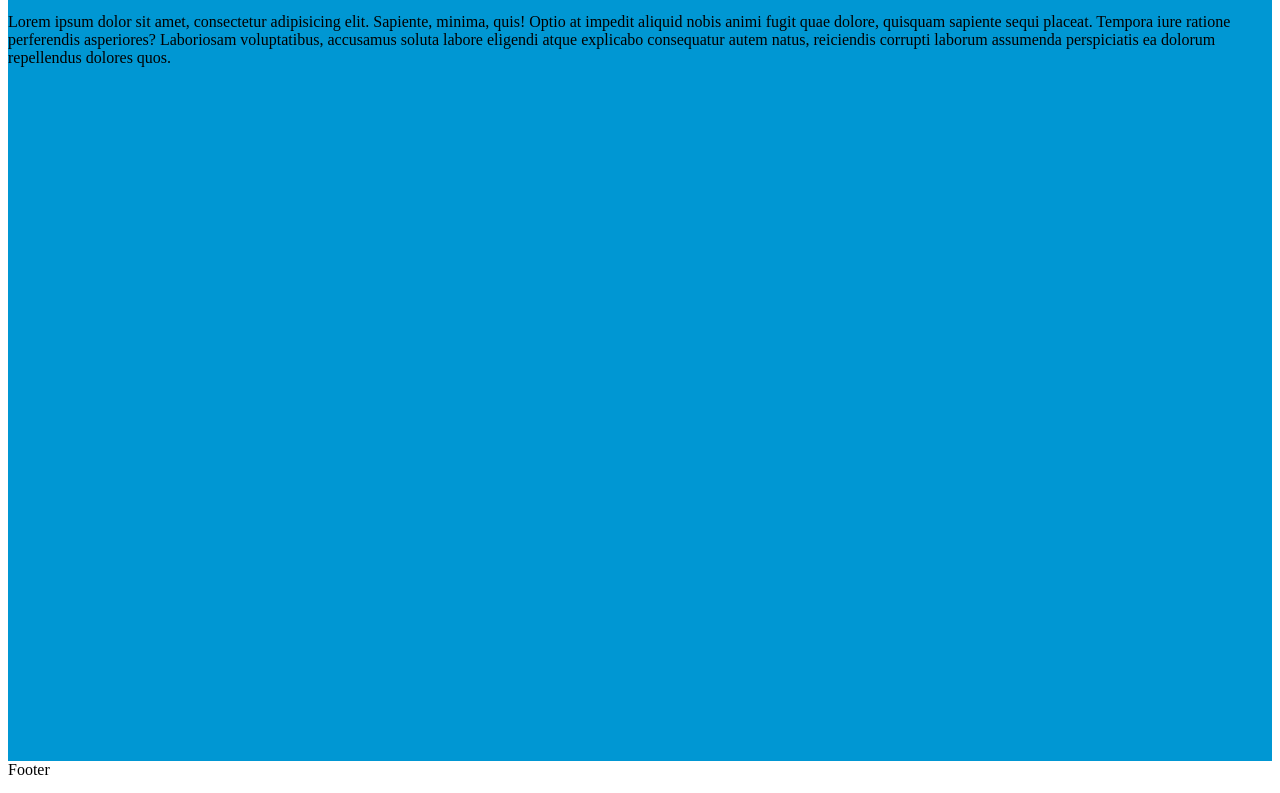
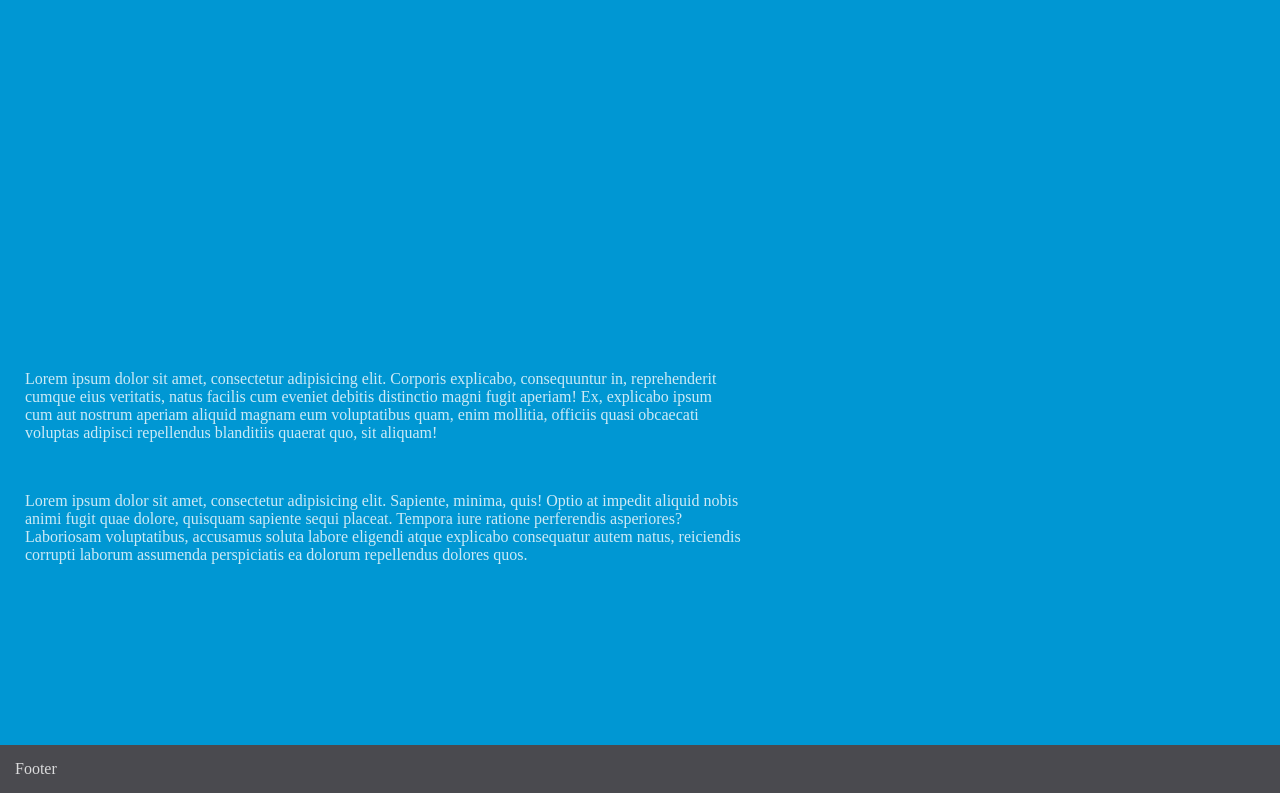
Before and after one commit to SamLud1110/test, a plain HTML site: page res-mini-project/res.html in a window 1280 px wide. Shown: the part 55-848 px from the top of the page. Drawn offline with Linux system fonts and the light colour scheme.

Commit message:
updated styling, unfinished

```diff
--- a/res-mini-project/res.css
+++ b/res-mini-project/res.css
@@ -1,5 +1,7 @@
 body, html {
     height: 100%;
+    margin: 0;
+    color: rgba(255, 255, 255, .8);
 }
 
 .header {
@@ -19,3 +21,33 @@ body, html {
     background-color: #0097d3;
     height: 100%;
 }
+
+.vcenter {
+    position: relative;
+    top: 50%;
+    /* Play around with transform: translate to understand it better */
+    transform: translateY(-50%);
+}
+
+.section-paragraph {
+    font-size: 1em;
+    margin: 25px;
+}
+
+.footer {
+    background-color: #4a4a4f;
+    padding: 15px;
+}
+
+@media (min-width: 768px) {
+    .column {
+        float: left;
+    }
+    .column-60 {
+        width: 60%;
+    }
+
+    .column-40 {
+        width: 60%;
+    }
+}
--- a/res-mini-project/res.html
+++ b/res-mini-project/res.html
@@ -15,6 +15,7 @@
         </header>
 
         <section class="section">
+            <div class="vcenter">
                 <article class="article column column-60">
                     <p class="section-paragraph">
                         Lorem ipsum dolor sit amet, consectetur adipisicing elit. Corporis explicabo, consequuntur in, reprehenderit cumque eius veritatis, natus facilis cum eveniet debitis distinctio magni fugit aperiam! Ex, explicabo ipsum cum aut nostrum aperiam aliquid magnam eum voluptatibus quam, enim mollitia, officiis quasi obcaecati voluptas adipisci repellendus blanditiis quaerat quo, sit aliquam!</50>
@@ -25,6 +26,7 @@
                         Lorem ipsum dolor sit amet, consectetur adipisicing elit. Sapiente, minima, quis! Optio at impedit aliquid nobis animi fugit quae dolore, quisquam sapiente sequi placeat. Tempora iure ratione perferendis asperiores? Laboriosam voluptatibus, accusamus soluta labore eligendi atque explicabo consequatur autem natus, reiciendis corrupti laborum assumenda perspiciatis ea dolorum repellendus dolores quos.
                     </p>
                 </aside>
+            </div>
         </section>
 
         <footer class="footer">
```
Lines whose indentation alone changed are shown as unchanged.
